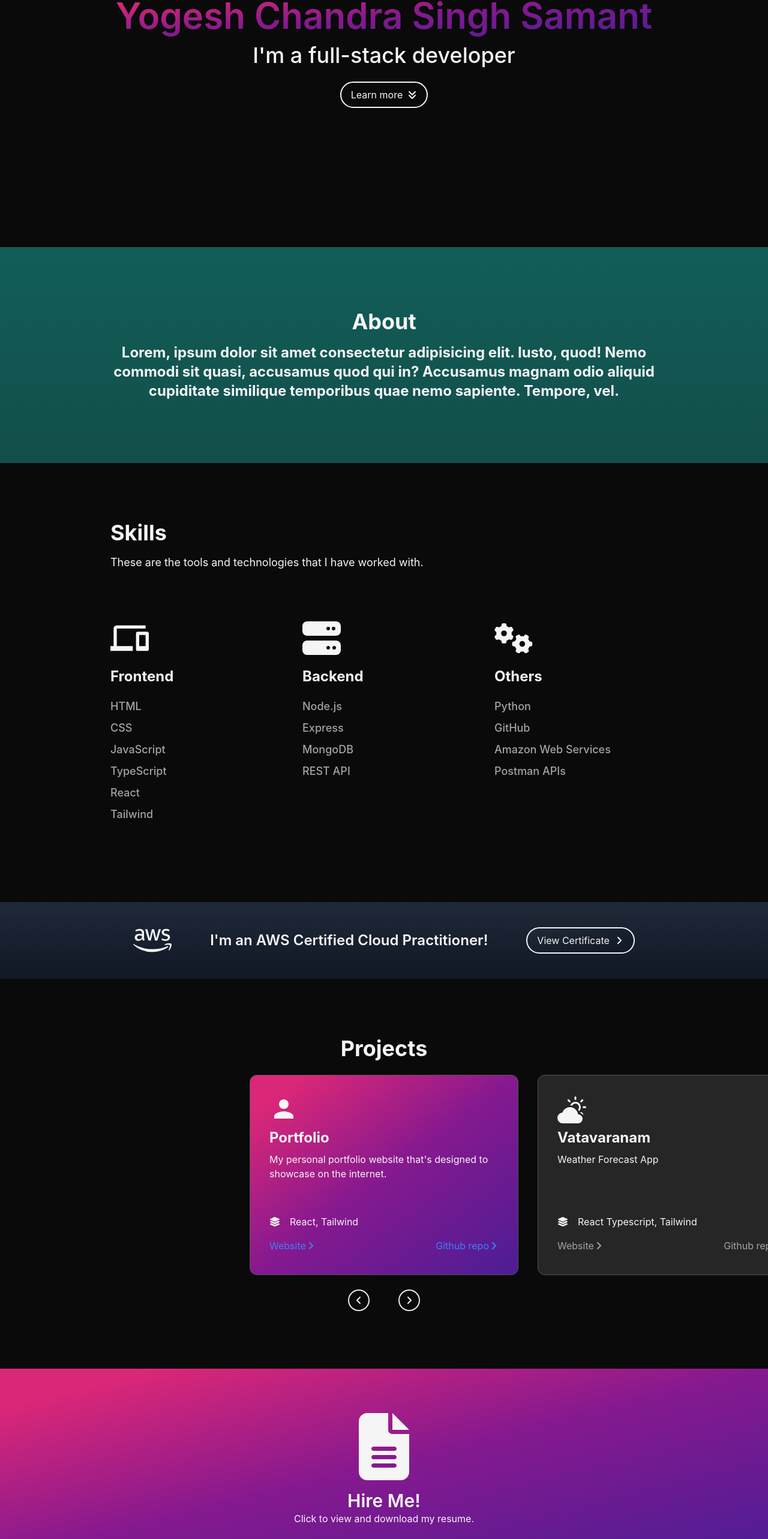
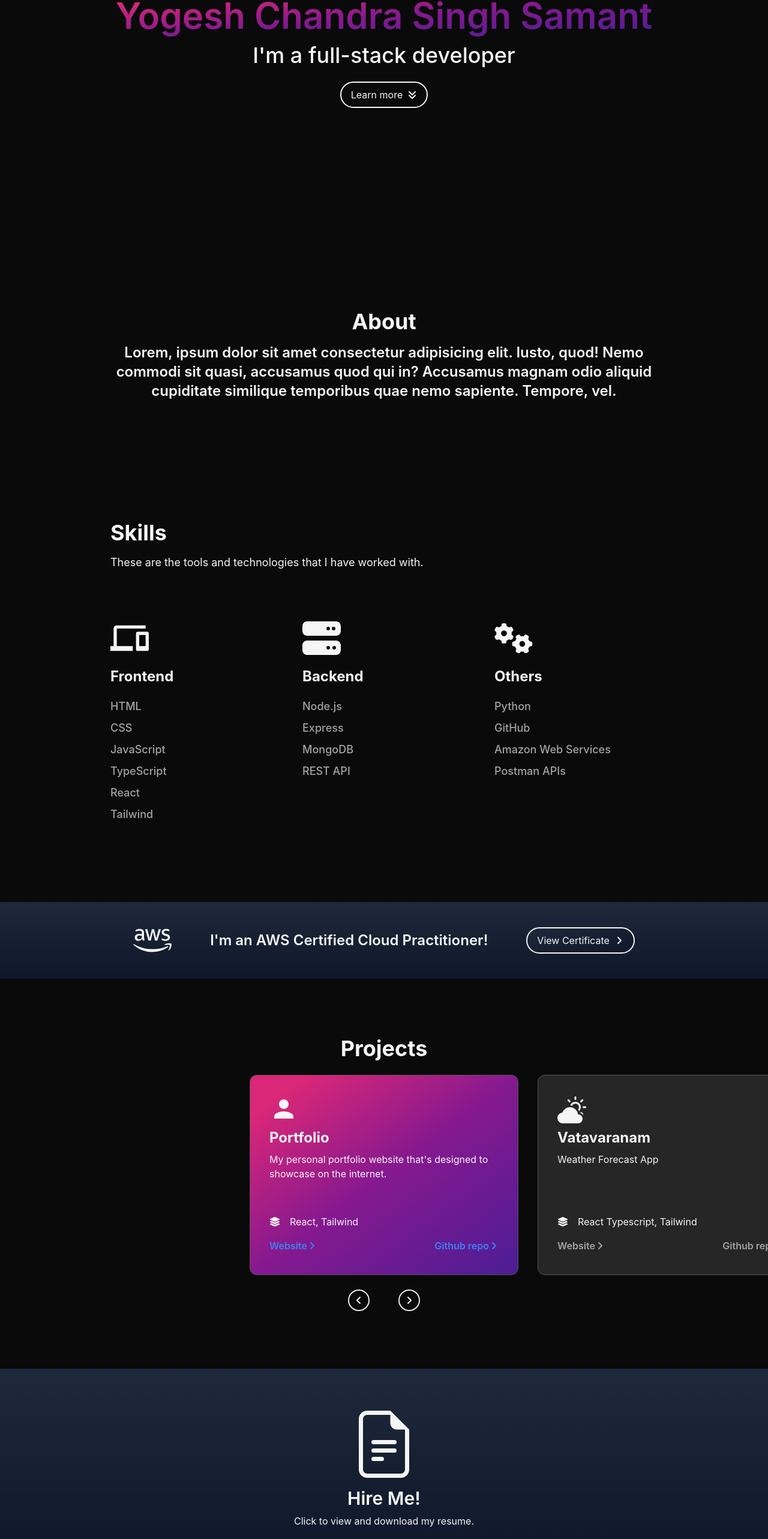
Before and after one commit to yogesh-ch-ss/PortfolioWebsite, a React (Create React App) app in the folder portfolio/: page / in a window 1280 px wide. Shown: the part 228-2794 px from the top of the page at 60% size. Built offline with nearby package versions, Linux system fonts and the light colour scheme; the HTML template or start-up script is replaced by a standard one.

Commit message:
theme update

```diff
--- a/portfolio/src/components/About.jsx
+++ b/portfolio/src/components/About.jsx
@@ -2,10 +2,7 @@ import React from "react";
 
 const About = () => {
   return (
-    <div
-      name="about"
-      className="w-full bg-gradient-to-t from-teal-900 to to-teal-800 text-neutral-100 py-24"
-    >
+    <div name="about" className="w-full bg-neutral-950 py-24 text-neutral-100">
       <div className="flex flex-col justify-center items-center w-full h-full">
         {/* container */}
         <div className="max-w-[60rem] w-full px-2 py-2">
@@ -14,7 +11,7 @@ const About = () => {
           </div>
         </div>
         <div className="max-w-[60rem] w-full px-2 py-2">
-          <div className="text-center text-2xl font-bold">
+          <div className="text-center text-2xl font-semibold">
             <p>
               Lorem, ipsum dolor sit amet consectetur adipisicing elit. Iusto,
               quod! Nemo commodi sit quasi, accusamus quod qui in? Accusamus
--- a/portfolio/src/components/Aws.jsx
+++ b/portfolio/src/components/Aws.jsx
@@ -3,7 +3,7 @@ import { FaAngleRight, FaAws } from "react-icons/fa6";
 
 const Aws = () => {
   return (
-    <div className="w-full h-auto md:h-[8rem] bg-gradient-to-b from-gray-800 to-gray-900 px-8 text-neutral-100">
+    <div className="w-full h-auto md:h-[8rem] bg-gradient-to-b from-slate-800 to-slate-900 px-8 text-neutral-100">
       <div className="h-full flex flex-col md:flex-row justify-center items-center gap-2 md:gap-16">
         <div className="text-[4rem] py-4">
           <FaAws />
--- a/portfolio/src/components/ProjectCard.jsx
+++ b/portfolio/src/components/ProjectCard.jsx
@@ -27,7 +27,7 @@ const ProjectCard = (props) => {
               href={props.project.website}
               target="_blank"
               rel="external"
-              className={`pt-2 ${props.linkColour} font-normal flex items-center justify-center py-1 hover:underline ${props.pointer}`}
+              className={`pt-2 ${props.linkColour} font-semibold flex items-center justify-center py-1 hover:underline ${props.pointer}`}
             >
               Website
               <FaAngleRight />
@@ -40,7 +40,7 @@ const ProjectCard = (props) => {
               href={props.project.github}
               target="_blank"
               rel="external"
-              className={`pt-2 ${props.linkColour} font-normal flex items-center justify-center py-1 hover:underline ${props.pointer}`}
+              className={`pt-2 ${props.linkColour} font-semibold flex items-center justify-center py-1 hover:underline ${props.pointer}`}
             >
               Github repo
               <FaAngleRight />
--- a/portfolio/src/components/Projects.jsx
+++ b/portfolio/src/components/Projects.jsx
@@ -7,6 +7,7 @@ import { TbCameraPin } from "react-icons/tb";
 
 const activeCard = {
   bg: "bg-gradient-to-br from-pink-600 via-fuchsia-800 to-violet-900 from-10% via-50%",
+  // bg: "bg-gradient-to-br from-stone-500 to-stone-700",
   pointer: null,
   linkColour: "text-blue-500",
 };
--- a/portfolio/src/components/Resume.jsx
+++ b/portfolio/src/components/Resume.jsx
@@ -1,18 +1,26 @@
 import React from "react";
-import { FaFileLines } from "react-icons/fa6";
+import { BsFillFileEarmarkTextFill, BsFileEarmarkText } from "react-icons/bs";
+import { LiaFileAlt } from "react-icons/lia";
 
 const Resume = () => {
   return (
     <a href="#">
-      <div name="resume" className="group w-full h-[20rem] bg-gradient-to-br from-pink-600 via-fuchsia-800 to-violet-900 from-10% via-50% px-20">
-        <div className="flex flex-col justify-center items-center h-full text-neutral-100 group-hover:scale-105 duration-200">
-          <div className="px-4 py-4 text-[7rem]">
-            <FaFileLines />
+      {/* <div
+        name="resume"
+        className="group w-full h-[20rem] bg-gradient-to-br from-pink-600 via-fuchsia-800 to-violet-900 from-10% via-50% px-20"
+      > */}
+        <div
+        name="resume"
+        className="group w-full h-[20rem] bg-gradient-to-b from-slate-800 to-slate-900 px-20"
+      >
+        <div className="flex flex-col justify-center items-center h-full text-neutral-100">
+          <div className="px-4 py-4 text-[7rem] group-hover:scale-105 duration-200">
+            <BsFileEarmarkText />
           </div>
-          <div className="text-3xl font-semibold text-center">
+          <div className="text-3xl font-semibold text-center group-hover:scale-110 duration-200">
             <h1>Hire Me!</h1>
           </div>
-          <div className="text-md">
+          <div className="text-md pt-2">
             <p className="text-center">Click to view and download my resume.</p>
           </div>
         </div>
```
